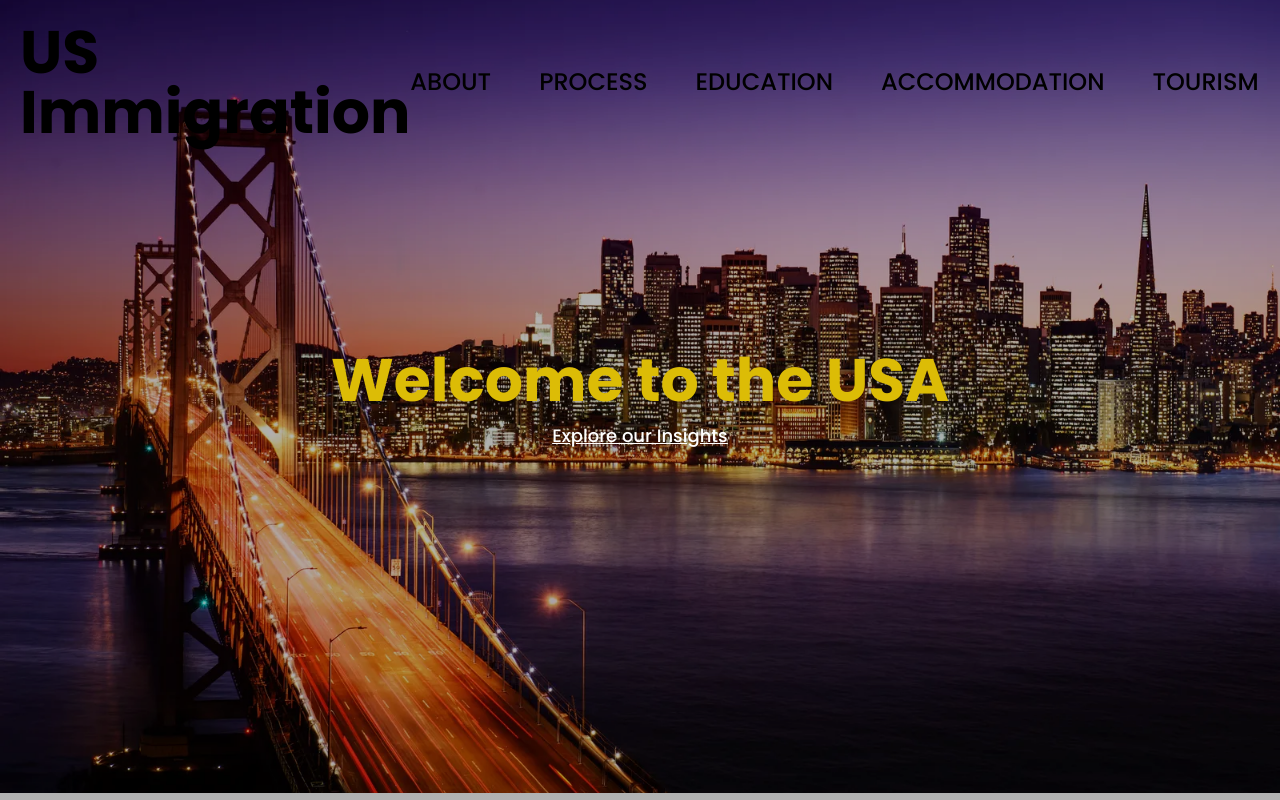
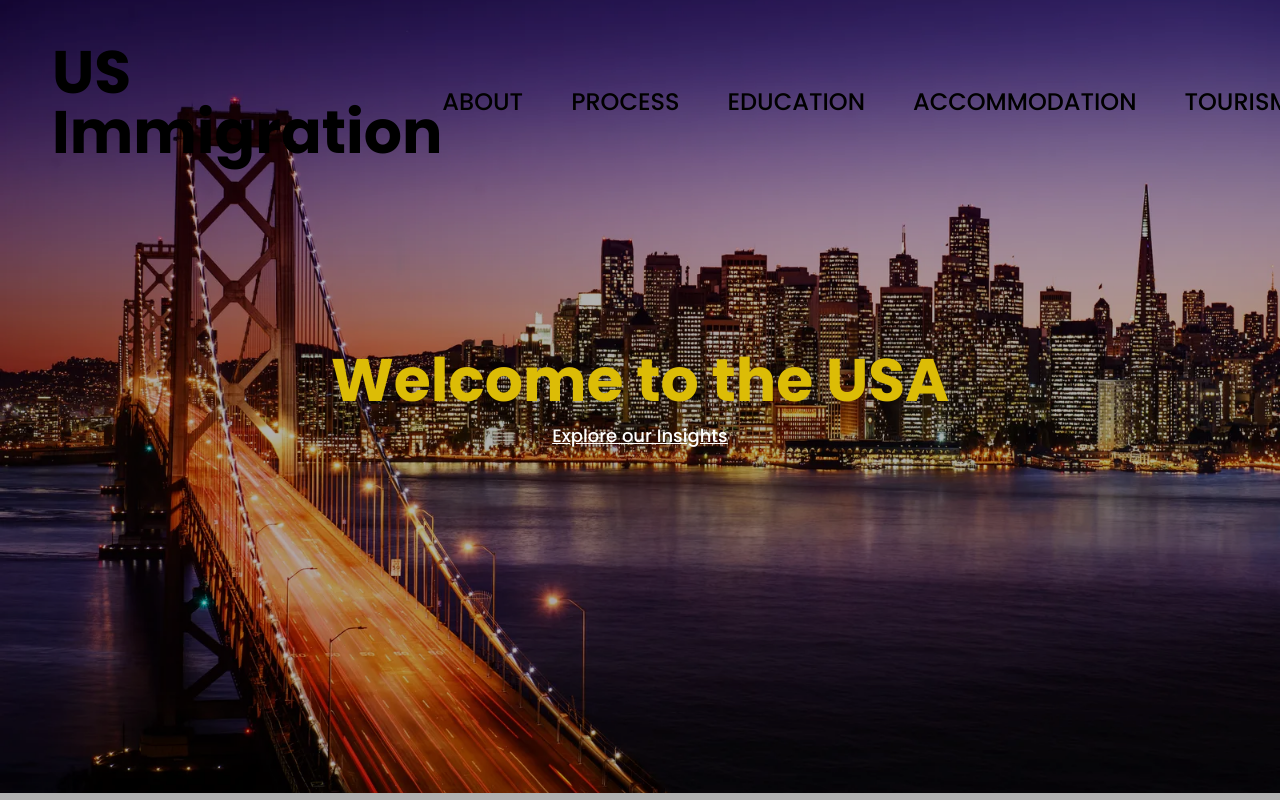
Before and after one commit to RamyHazem/us-immigration, a React (Vite) app: page / in a window 1280 px wide. Shown: the top 800 px of the page. Built offline with nearby package versions, Linux system fonts and the light colour scheme.

Commit message:
small changes

```diff
--- a/src/components/Navbar.jsx
+++ b/src/components/Navbar.jsx
@@ -36,7 +36,7 @@ const Navbar = () => {
           : "bg-transparent backdrop-blur-none"
       }`}
     >
-      <div className="flex items-center justify-around px-5 py-3">
+      <div className="flex items-center mt-5 mx-8 justify-between px-5 py-3">
         {/* Logo */}
         <span className="sm:text-3xl md:text-4xl lg:text-6xl font-bold cursor-pointer">
           <Link
```
